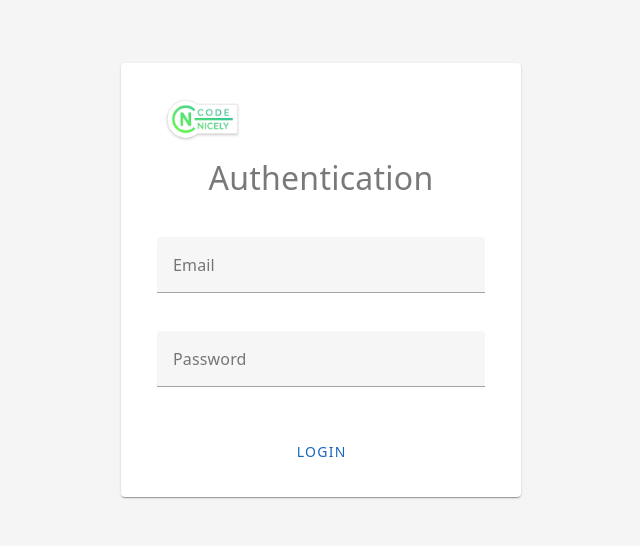
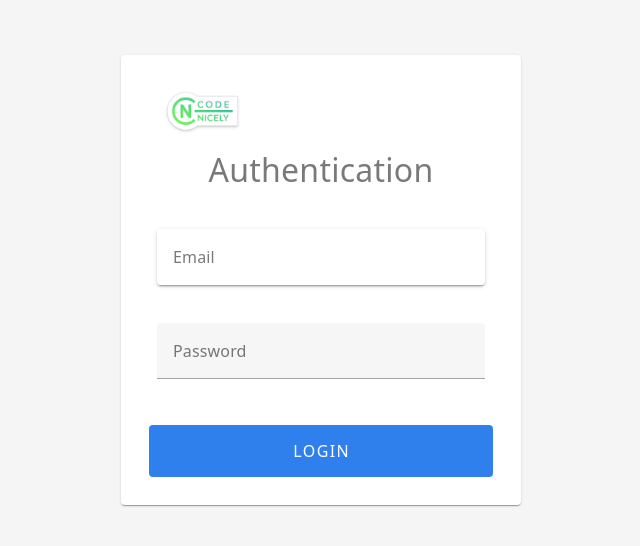
Before and after one commit to ashishrajlife/invoice-portal, a Vue app: page / in a window 1280 px wide. Shown: the part 120-666 px from the top of the page, without its empty margins (319-959 px from the left). Built offline with nearby package versions, Linux system fonts and the light colour scheme.

Commit message:
style changes

```diff
--- a/src/components/Dashboard.vue
+++ b/src/components/Dashboard.vue
@@ -79,10 +79,10 @@
             </tr>
           </tbody>
         </table>
-        <v-else>
+    </v-main>
+    <v-else>
           <span>No Records Present ! </span>
         </v-else>
-    </v-main>
   </v-app>
 </template>
 
--- a/src/components/Login.vue
+++ b/src/components/Login.vue
@@ -10,13 +10,13 @@
 
       <v-card-text>
         <v-form ref="form" v-model="valid">
-          <v-text-field v-model="email" label="Email" :rules="[rules.required, rules.email]" outlined dense placeholder="Enter your email" />
+          <v-text-field v-model="email" label="Email" :rules="[rules.required, rules.email]" variant="solo-inverted" placeholder="Enter your email" />
           <v-text-field  v-model="password" label="Password" :rules="[rules.required]" type="password" outlined dense placeholder="Enter your password" class="mt-4" />
         </v-form>
       </v-card-text>
 
       <v-card-actions class="justify-center">
-        <v-btn color="primary" @click="loginUser">Login</v-btn>
+        <v-btn size="x-large" @click="loginUser" class="login-button">Login</v-btn>
       </v-card-actions>
     </v-card>
   </v-container>
@@ -81,4 +81,10 @@ export default {
   max-width: 400px;
   width: 100%;
 }
+.login-button{
+  background-color:#2F80ED;
+  width:440px;
+  color:white;
+  font-size:16px;
+}
 </style>
```
